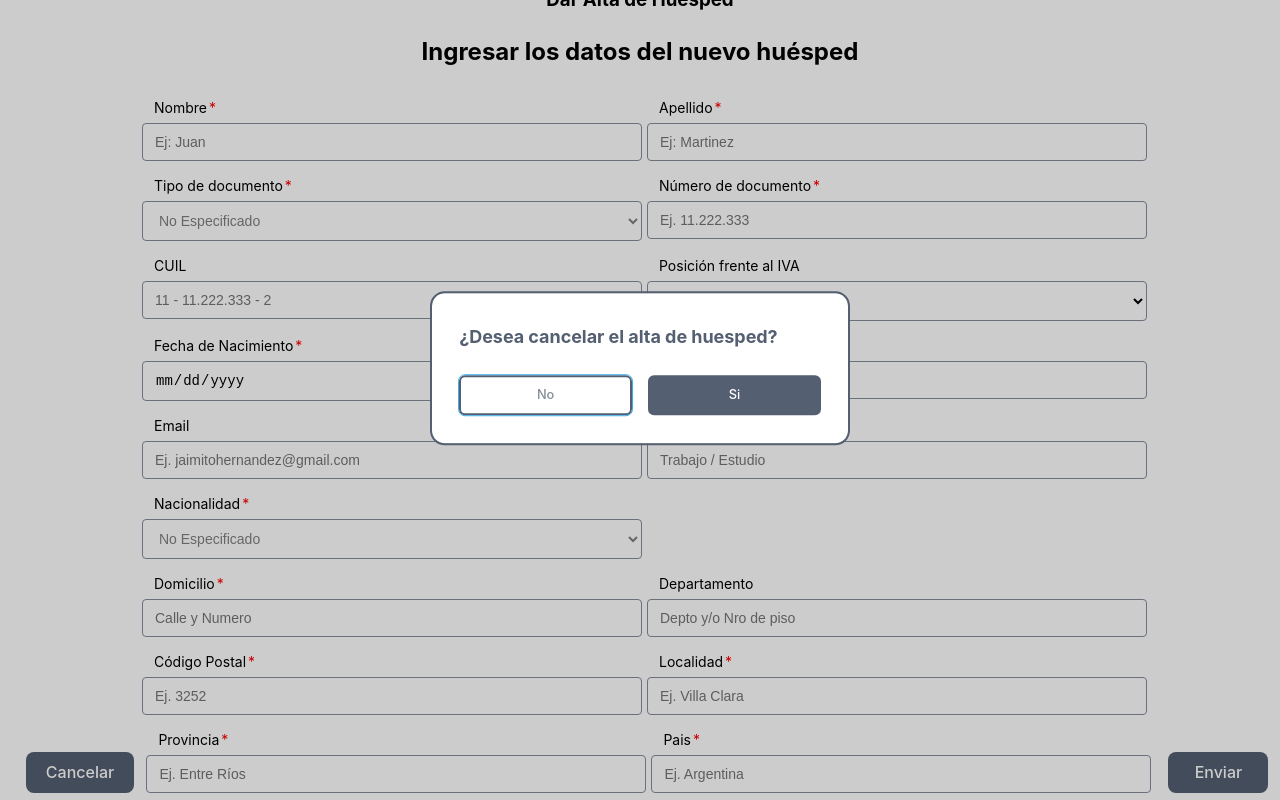
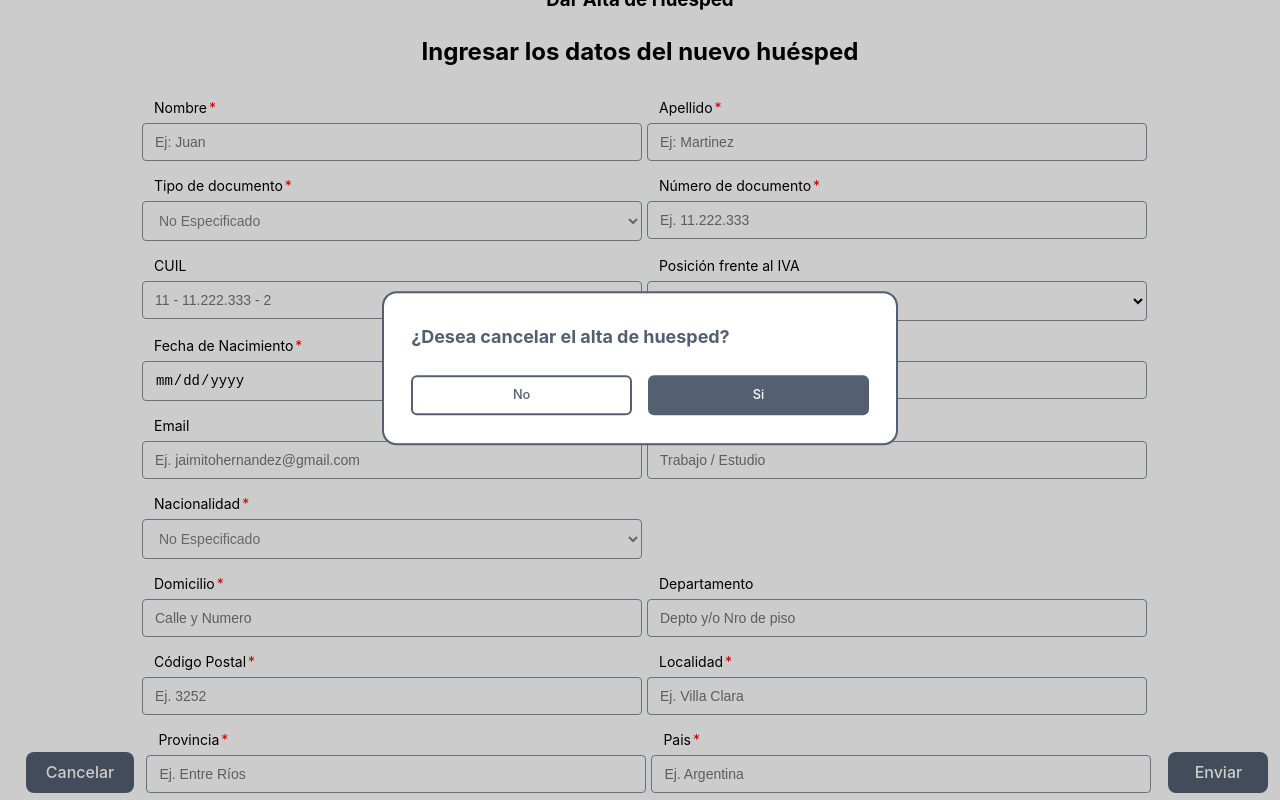
Before and after one commit to lumaglia/TP-DESO, a Next.js app in the folder frontend/: page / in a window 1280 px wide. Both pictures are taken after a click on the button "Cancelar". Shown: the part 33-833 px from the top of the page. Built offline with nearby package versions, Linux system fonts and the light colour scheme.

Commit message:
Añadido popup documento ya existente

```diff
--- a/frontend/app/AlertaCancelar.css
+++ b/frontend/app/AlertaCancelar.css
@@ -31,7 +31,7 @@
         --color-gray-950: oklch(94% 1.5% 264deg / 95%);
     }
 }
-.Button {
+.PopupButton {
     width: 100%;
     box-sizing: border-box;
     display: flex;
@@ -39,36 +39,38 @@
     justify-content: center;
     height: 2.5rem;
     padding: 0 0.875rem;
-    margin: 0;
+    margin: 1.5rem 0 0;
     outline: 0;
     border: 2px solid #545F71;
     border-radius: 0.375rem;
-    background-color: #fff;
+    background-color: #545F71;
     font-family: inherit;
     font-size: 0.8rem;
     font-weight: 500;
     line-height: 1.5rem;
-    color: #858E9B;
+    color: #fff;
     user-select: none;
 
-    &[data-color='red'] {
-        color: #fff;
-        background-color: #545F71;
+    &[data-color='white'] {
+        color: #545F71;
+        background-color: #fff;
     }
 
     @media (hover: hover) {
         &:hover {
-            background-color: var(--color-gray-100);
+            outline: 2px solid #3DAEE9;
+            outline-offset: -2px;
         }
     }
 
     &:active {
-        background-color: var(--color-gray-100);
+        outline: 3px solid #3DAEE9;
+        outline-offset: -2px;
     }
 
     &:focus-visible {
-        outline: 2px solid var(--color-blue);
-        outline-offset: -1px;
+        outline: 2px solid #3DAEE9;
+        outline-offset: -2px;
     }
 }
 
@@ -101,7 +103,7 @@
     top: 50%;
     left: 50%;
     transform: translate(-50%, -50%);
-    width: 26rem;
+    width: 32rem;
     max-width: calc(100vw - 3rem);
     margin-top: -2rem;
     padding: 1.7rem;
@@ -116,11 +118,15 @@
         opacity: 0;
         transform: translate(-50%, -50%) scale(0.9);
     }
+
+    &[outline-color='yellow'] {
+        outline: 3px solid #D4A244;
+    }
 }
 
 .Title {
     margin-top: 0.2rem;
-    margin-bottom: 1.5rem;
+    margin-bottom: 0;
     font-size: 1.125rem;
     line-height: 1.75rem;
     letter-spacing: -0.0025em;
@@ -130,9 +136,8 @@
 
 .Description {
     margin: 0 0 1.5rem;
-    font-size: 1rem;
+    font-size: 0.9rem;
     line-height: 1.5rem;
-    color: var(--color-gray-600);
 }
 
 .Actions {
--- a/frontend/app/AlertaCancelar.tsx
+++ /dev/null
@@ -1,25 +0,0 @@
-import * as React from 'react';
-import { AlertDialog } from '@base-ui-components/react/alert-dialog';
-import './AlertaCancelar.css';
-
-export default function AlertaCancelar({open, setOpen} : {open: boolean, setOpen: (open: boolean, e: any) => void}) {
-    return (
-        <AlertDialog.Root open={open} onOpenChange={setOpen}>
-            {/*<AlertDialog.Trigger data-color="red" className={'Button'}>*/}
-            {/*    Discard draft*/}
-            {/*</AlertDialog.Trigger>*/}
-            <AlertDialog.Portal>
-                <AlertDialog.Backdrop className={'Backdrop'} />
-                <AlertDialog.Popup className={'Popup'}>
-                    <AlertDialog.Title className={'Title'}>¿Desea cancelar el alta de huesped?</AlertDialog.Title>
-                    <div className={'Actions'}>
-                        <AlertDialog.Close className={'Button'}>No</AlertDialog.Close>
-                        <AlertDialog.Close data-color="red" className={'Button'} onClick={() => window.location.reload()}>
-                            Si
-                        </AlertDialog.Close>
-                    </div>
-                </AlertDialog.Popup>
-            </AlertDialog.Portal>
-        </AlertDialog.Root>
-    );
-}
--- /dev/null
+++ b/frontend/app/Alertas.tsx
@@ -0,0 +1,66 @@
+import { AlertDialog } from '@base-ui-components/react/alert-dialog';
+import Image from 'next/image'
+import warningIcon from '../public/warning.png'
+import './AlertaCancelar.css';
+
+export function AlertaCancelar({open, setOpen} : {open: boolean, setOpen: (open: boolean, e: any) => void}) {
+    return (
+        <AlertDialog.Root open={open} onOpenChange={setOpen}>
+            {/*<AlertDialog.Trigger data-color="red" className={'Button'}>*/}
+            {/*    Discard draft*/}
+            {/*</AlertDialog.Trigger>*/}
+            <AlertDialog.Portal>
+                <AlertDialog.Backdrop className={'Backdrop'} />
+                <AlertDialog.Popup className={'Popup'}>
+                    <AlertDialog.Title className={'Title'}>¿Desea cancelar el alta de huesped?</AlertDialog.Title>
+                    <div className={'Actions'}>
+                        <AlertDialog.Close className={'PopupButton'} data-color="white">No</AlertDialog.Close>
+                        <AlertDialog.Close className={'PopupButton'} onClick={() => window.location.reload()}>
+                            Si
+                        </AlertDialog.Close>
+                    </div>
+                </AlertDialog.Popup>
+            </AlertDialog.Portal>
+        </AlertDialog.Root>
+    );
+}
+
+export function AlertaDocumento({open, setOpen, data} : {open: boolean, setOpen: (open: boolean, e: any) => void, data: any}) {
+    return (
+        <AlertDialog.Root open={open} onOpenChange={setOpen}>
+            {/*<AlertDialog.Trigger data-color="red" className={'Button'}>*/}
+            {/*    Discard draft*/}
+            {/*</AlertDialog.Trigger>*/}
+            <AlertDialog.Portal>
+                <AlertDialog.Backdrop className={'Backdrop'} />
+                <AlertDialog.Popup className={'Popup'} outline-color='yellow'>
+                    <div style={{display: 'flex', alignItems: 'flex-start', margin: '0', padding: '0'}}>
+                        <Image src={warningIcon} width={28} height={28} alt="warning" />
+                        <AlertDialog.Title className={'Title'}>
+                            Cuidado
+                        </AlertDialog.Title>
+                    </div>
+                    <AlertDialog.Description className={'Description'}>
+                        El tipo y número de documento ya existen en el sistema
+                    </AlertDialog.Description>
+                    <div className={'Actions'}>
+                        <AlertDialog.Close className={'PopupButton'} data-color='white'>Volver y Corregir</AlertDialog.Close>
+                        <AlertDialog.Close className={'PopupButton'} onClick={() => {
+                            fetch('http://localhost:8081/Alta/Huesped?modify=true', {
+                                method: 'POST',
+                                body: JSON.stringify(data),
+                                headers: {
+                                    'Accept': 'application/json',
+                                    'Content-Type': 'application/json'
+                                }
+                            }).then(res => res.json())
+                                .then(res => console.log(res))
+                        }}>
+                            Cargar Igualmente
+                        </AlertDialog.Close>
+                    </div>
+                </AlertDialog.Popup>
+            </AlertDialog.Portal>
+        </AlertDialog.Root>
+    );
+}
--- a/frontend/app/AltaHuesped.css
+++ b/frontend/app/AltaHuesped.css
@@ -20,7 +20,7 @@ body {
     min-height: 100vh;
 }
 
-button {
+.Button {
     border-radius: 8px;
     border: 1px solid transparent;
     padding: 0.6em 1.2em;
@@ -36,11 +36,11 @@ button {
     max-height: 41px;
     align-self: flex-end;
 }
-button:hover {
+.Button:hover {
     border-color: #3DAEE9;
 }
-button:focus,
-button:focus-visible {
+.Button:focus,
+.Button:focus-visible {
     outline: 1px solid #3DAEE9;
 }
 
--- a/frontend/app/AltaHuesped.tsx
+++ b/frontend/app/AltaHuesped.tsx
@@ -1,9 +1,9 @@
 'use client';
 
-import { ReactNode, useState } from 'react';
+import { ReactNode, useState, useRef } from 'react';
 import { useForm, FieldValues } from 'react-hook-form';
 import Campo from './Campo.tsx'
-import AlertaCancelar from './AlertaCancelar'
+import { AlertaCancelar, AlertaDocumento } from './Alertas.tsx'
 import { validation, comboValues, FormValues, fieldTypes } from '../public/constants.ts'
 import './AltaHuesped.css'
 
@@ -20,7 +20,9 @@ function AltaHuesped() {
     const form = useForm<FormValues>();
     const { register, control, handleSubmit, formState, watch, clearErrors, trigger } = form;
     const { errors } = formState;
-    const [ cancelarOpen, setCancelarOpen] = useState(false);
+    const [ alertaCancelarOpen, setAlertaCancelarOpen] = useState(false);
+    const [ alertaDocumentoOpen, setAlertaDocumentoOpen] = useState(false);
+    const formRef = useRef<FieldValues>(null);
 
     const posicionIVA = watch('posicionIva');
     if(validation['cuil'].required.value && posicionIVA !== 'Responsable Inscripto'){
@@ -31,6 +33,7 @@ function AltaHuesped() {
 
     const onSubmit = (data: FieldValues) => {
         data.fechaNac = data.fechaNac.toLocaleDateString('en-CA');
+        formRef.current = data
         fetch('http://localhost:8081/Alta/Huesped', {
             method: 'POST',
             body: JSON.stringify(data),
@@ -38,8 +41,13 @@ function AltaHuesped() {
                 'Accept': 'application/json',
                 'Content-Type': 'application/json'
             }
-        }).then(res => res.json())
-            .then(res => console.log(res))
+        }).then(res => {
+            if (res.status === 409) {
+                setAlertaDocumentoOpen(true);
+            }else{
+                res.json().then(res => console.log(res))
+            }
+        })
     };
 
     return (
@@ -100,18 +108,19 @@ function AltaHuesped() {
                                    validation={validation['localidad']} register={register} errors={errors}/>
                         </Row>
                         <Row>
-                            <button type='button' onClick={() => setCancelarOpen(true)}>Cancelar</button>
+                            <button type='button' className='Button' onClick={() => setAlertaCancelarOpen(true)}>Cancelar</button>
                             <Campo field='Provincia' placeholder='Ej. Entre Ríos' isRequired={true}
                                    validation={validation['provincia']} register={register} errors={errors}/>
                             <Campo field='Pais' placeholder='Ej. Argentina' isRequired={true}
                                    validation={validation['pais']} register={register} errors={errors}/>
-                            <button type='submit'>Enviar</button>
+                            <button type='submit' className='Button'>Enviar</button>
                         </Row>
                     </div>
                 </div>
             </form>
-            <AlertaCancelar open={cancelarOpen} setOpen={setCancelarOpen} />
-        </>
+            <AlertaCancelar open={alertaCancelarOpen} setOpen={setAlertaCancelarOpen} />
+            <AlertaDocumento open={alertaDocumentoOpen} setOpen={setAlertaDocumentoOpen} data={formRef.current}/>
+            </>
     );
 }
 
```
Also changed, not shown: frontend/public/warning.png (added), 1 other file (tests, documents, lock files or other folders).
